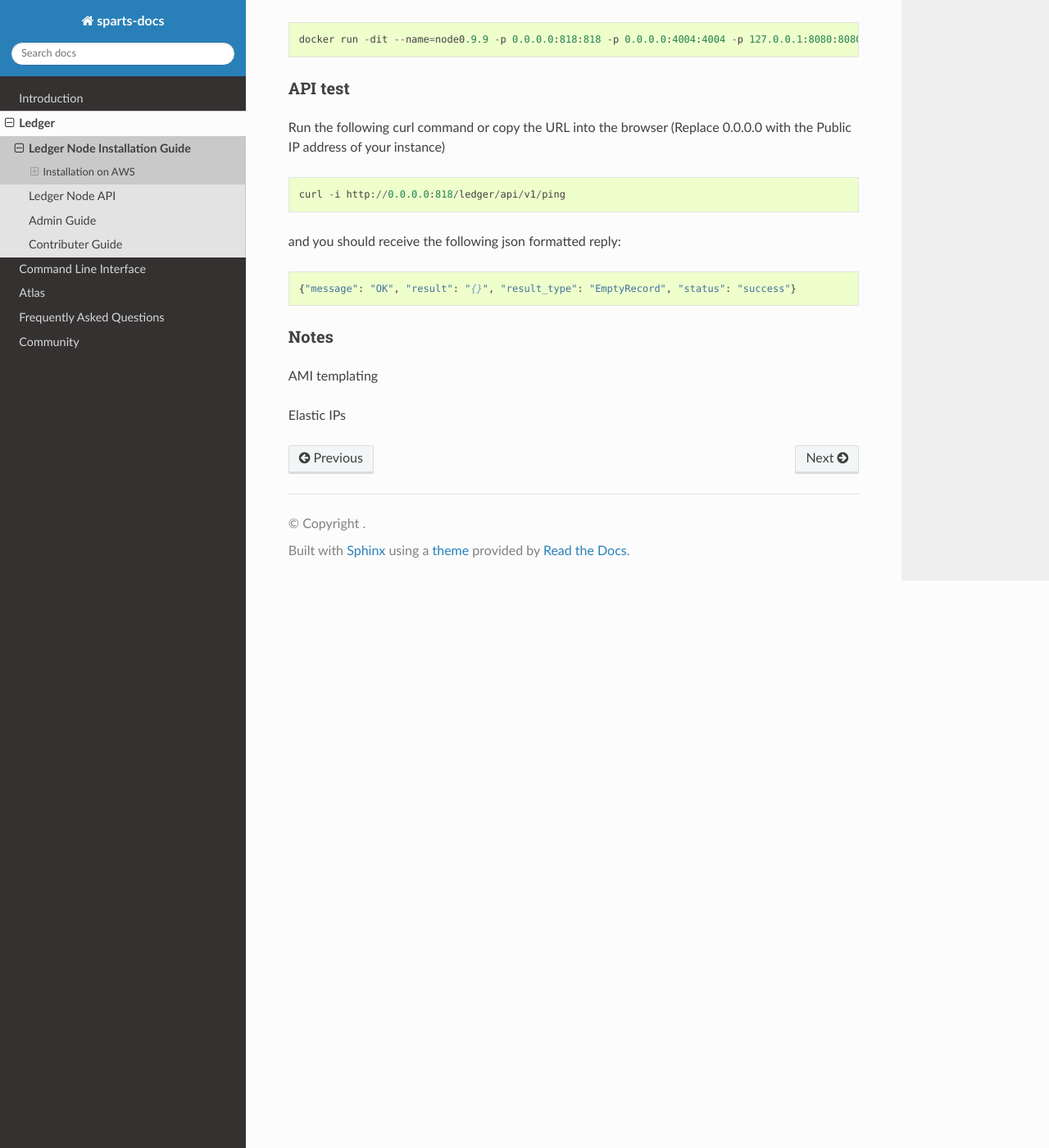
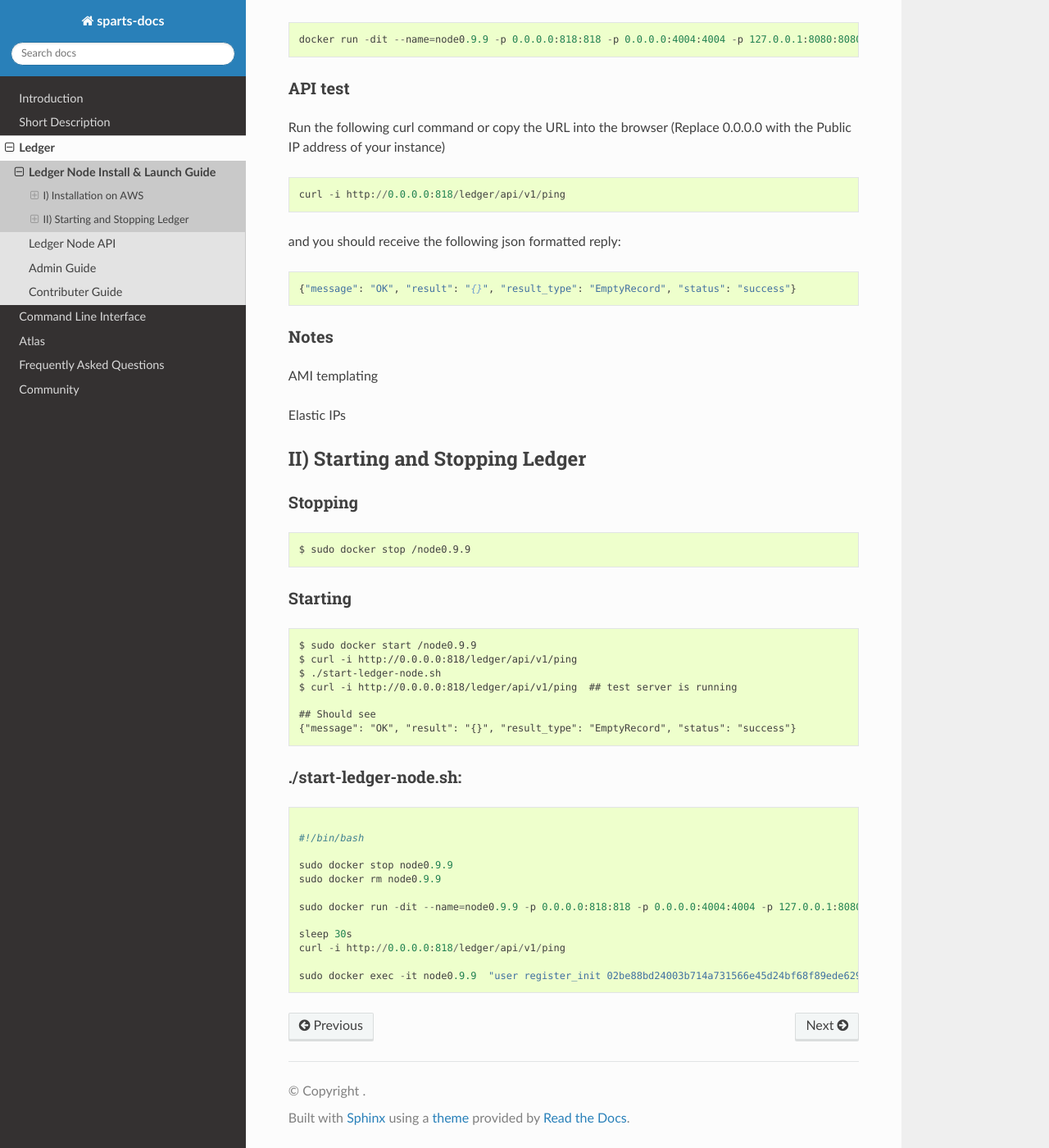
Before and after one commit to hyperledger-labs/SParts, a Sphinx documentation site: the page built from docs/web/ledger/user.md, in a window 1280 px wide and 1400 px high, scrolled down 1008 px. Shown: the whole window at 82% size. Built offline with Sphinx 7.4.7 and the Read the Docs theme 2.0.0, drawn with Linux system fonts in a browser that asks for light colours; pages that are not in the unit, such as notebooks, are missing from menus; some of the changed text lies outside the part shown.

Commit message:
updated documentation
Signed-off-by: MarkGisi <mgisi@windriver.com>

````diff
--- a/docs/web/ledger/user.md
+++ b/docs/web/ledger/user.md
@@ -1,9 +1,9 @@
-# Ledger Node Installation Guide
+# Ledger Node Install & Launch Guide
 We discuss how to install a ledger node on different cloud platforms. The first platform we support and discuss is Amazon's Web Services (AWS). We are planning on providing instructions for Microsoft's Azure and Google Cloud platforms in the near future.
 
 
 
-## Installation on AWS
+## I) Installation on AWS
 
 ### Configure the AWS instance
 
@@ -37,8 +37,6 @@ Run the container with the following port configurations
 docker run -dit --name=node0.9.9 -p 0.0.0.0:818:818 -p 0.0.0.0:4004:4004 -p 127.0.0.1:8080:8080 -p 127.0.0.1:8800:8800 sameerfarooq/sparts-test:v0.9.9 /project/sparts_ledger.sh
 ```
 
-
-
 ### API test
 
 Run the following curl command or copy the URL into the browser (Replace 0.0.0.0 with the Public IP address of your instance)
@@ -53,10 +51,50 @@ and you should receive the following json formatted reply:
 {"message": "OK", "result": "{}", "result_type": "EmptyRecord", "status": "success"}
 ```
 
-
-
 ### Notes
 
 AMI templating
 
 Elastic IPs
+
+
+
+## II) Starting and Stopping Ledger
+
+#### Stopping
+
+```
+$ sudo docker stop /node0.9.9
+```
+
+#### Starting
+
+```
+$ sudo docker start /node0.9.9
+$ curl -i http://0.0.0.0:818/ledger/api/v1/ping
+$ ./start-ledger-node.sh
+$ curl -i http://0.0.0.0:818/ledger/api/v1/ping  ## test server is running
+
+## Should see
+{"message": "OK", "result": "{}", "result_type": "EmptyRecord", "status": "success"}
+```
+
+
+
+#### ./start-ledger-node.sh:
+
+```
+
+#!/bin/bash
+
+sudo docker stop node0.9.9
+sudo docker rm node0.9.9
+
+sudo docker run -dit --name=node0.9.9 -p 0.0.0.0:818:818 -p 0.0.0.0:4004:4004 -p 127.0.0.1:8080:8080 -p 127.0.0.1:8800:8800 sameerfarooq/sparts-test:latest /project/sparts_ledger.sh
+
+sleep 30s
+curl -i http://0.0.0.0:818/ledger/api/v1/ping
+
+sudo docker exec -it node0.9.9  "user register_init 02be88bd24003b714a731566e45d24bf68f89ede629ae6f0aa5ce33baddc2a0515 markgisi mark.gisi@windriver.com allow admin"
+
+```
````
Also changed, not shown: docs/web/intro.md (+8 -0 lines).
